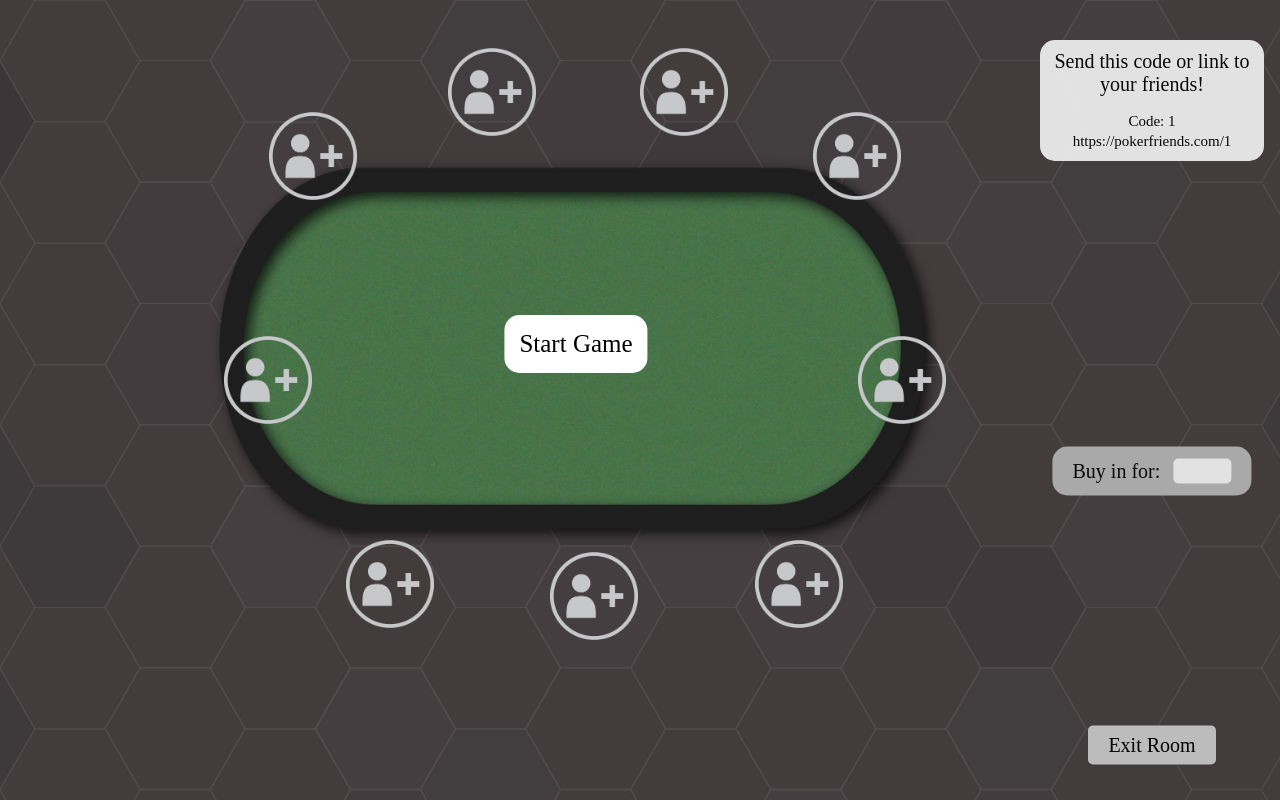
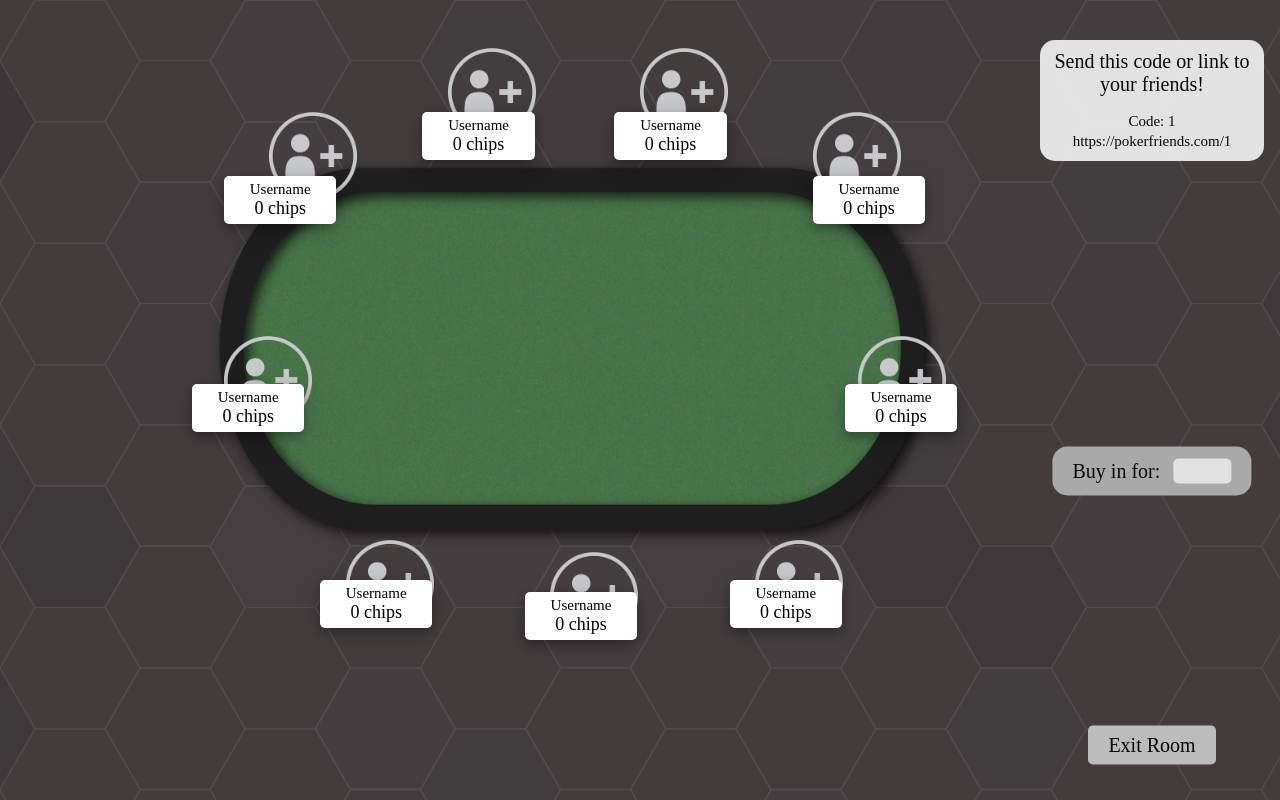
Before and after one commit to davidinholee/poker-friends, a Flask app: template resources/templates/game.html in a window 1280 px wide. Run offline with Flask 2, Linux system fonts and the light colour scheme; the template is opened without the code that fills it: most values are stand-ins (such as "Sample title", 1, 10 or a date in 2020).

Commit message:
Actual poker game styling

```diff
--- a/resources/static/css/game.css
+++ b/resources/static/css/game.css
@@ -34,6 +34,7 @@
     font-family: Amaranth, serif;
     border-radius: 15px;
     margin-right: 20px;
+    visibility: hidden;
 }
 #start-game:hover {
     background-color: #CFFFC0;
@@ -88,6 +89,68 @@
 #sit-down9 {
     top:14%;
     left:21%;
+}
+.user {
+    width: 8%;
+    height: fit-content;
+    position: absolute;
+    margin: auto;
+
+    border-radius: 5px;
+    background: white;
+    opacity: 100%;
+    padding: 5px;
+    box-shadow: 0 4px 8px 0 rgba(0, 0, 0, 0.2), 0 6px 20px 0 rgba(0, 0, 0, 0.19);
+}
+.name {
+    margin-top: 0;
+    text-align: center;
+    font-size: 15px;
+    font-family: Amaranth, serif;
+    margin-bottom: 0;
+}
+.chips {
+    margin-top: 0;
+    text-align: center;
+    font-size: 18px;
+    font-family: Amaranth, serif;
+    margin-bottom: 0;
+}
+#user1 {
+    top:14%;
+    left:33%;
+}
+#user2 {
+    top:14%;
+    left:48%;
+}
+#user3 {
+    top:22%;
+    left:63.5%;
+}
+#user4 {
+    top:48%;
+    left:66%;
+}
+#user5 {
+    top:72.5%;
+    left:57%;
+}
+#user6 {
+    top:74%;
+    left:41%;
+}
+#user7 {
+    top:72.5%;
+    left:25%;
+}
+#user8 {
+    top:48%;
+    left:15%;
+}
+#user9 {
+    top:22%;
+    left:17.5%;
 }
 
 /* Login panel */
--- a/resources/static/js/game.js
+++ b/resources/static/js/game.js
@@ -117,6 +117,7 @@ $(document).ready(() => {
         doubleBlinds.style.visibility = "visible";
         blindsDisplay.style.visibility = "visible";
         sitOut.style.visibility = "visible";
+        start.style.visibility = "visible";
 
         // Hide all other sit downs
         for (var i = 0; i < sitDowns.length; i++) {
--- a/resources/templates/game.html
+++ b/resources/templates/game.html
@@ -11,16 +11,53 @@
 </script>
 <div class="content-desktop" id="game">
   <img id="board" src="{{ url_for('static', filename='./img/poker-board.png') }}">
-  <div class = "sit-down" id="sit-down1"></div>
-  <div class = "sit-down" id="sit-down2"></div>
-  <div class = "sit-down" id="sit-down3"></div>
-  <div class = "sit-down" id="sit-down4"></div>
-  <div class = "sit-down" id="sit-down5"></div>
-  <div class = "sit-down" id="sit-down6"></div>
-  <div class = "sit-down" id="sit-down7"></div>
-  <div class = "sit-down" id="sit-down8"></div>
-  <div class = "sit-down" id="sit-down9"></div>
+  <div class="sit-down" id="sit-down1"></div>
+  <div class="sit-down" id="sit-down2"></div>
+  <div class="sit-down" id="sit-down3"></div>
+  <div class="sit-down" id="sit-down4"></div>
+  <div class="sit-down" id="sit-down5"></div>
+  <div class="sit-down" id="sit-down6"></div>
+  <div class="sit-down" id="sit-down7"></div>
+  <div class="sit-down" id="sit-down8"></div>
+  <div class="sit-down" id="sit-down9"></div>
   <button id="start-game">Start Game</button>
+
+  <div class="user" id="user1">
+    <p class="name" id="name1">Username</p>
+    <p class="chips" id="chips1">0 chips</p>
+  </div>
+  <div class="user" id="user2">
+    <p class="name" id="name2">Username</p>
+    <p class="chips" id="chips2">0 chips</p>
+  </div>
+  <div class="user" id="user3">
+    <p class="name" id="name3">Username</p>
+    <p class="chips" id="chips3">0 chips</p>
+  </div>
+  <div class="user" id="user4">
+    <p class="name" id="name4">Username</p>
+    <p class="chips" id="chips4">0 chips</p>
+  </div>
+  <div class="user" id="user5">
+    <p class="name" id="name5">Username</p>
+    <p class="chips" id="chips5">0 chips</p>
+  </div>
+  <div class="user" id="user6">
+    <p class="name" id="name6">Username</p>
+    <p class="chips" id="chips6">0 chips</p>
+  </div>
+  <div class="user" id="user7">
+    <p class="name" id="name7">Username</p>
+    <p class="chips" id="chips7">0 chips</p>
+  </div>
+  <div class="user" id="user8">
+    <p class="name" id="name8">Username</p>
+    <p class="chips" id="chips8">0 chips</p>
+  </div>
+  <div class="user" id="user9">
+    <p class="name" id="name9">Username</p>
+    <p class="chips" id="chips9">0 chips</p>
+  </div>
 </div>
 <div class="content-desktop" id="bot-control">
   <div id="main-buttons">
```
